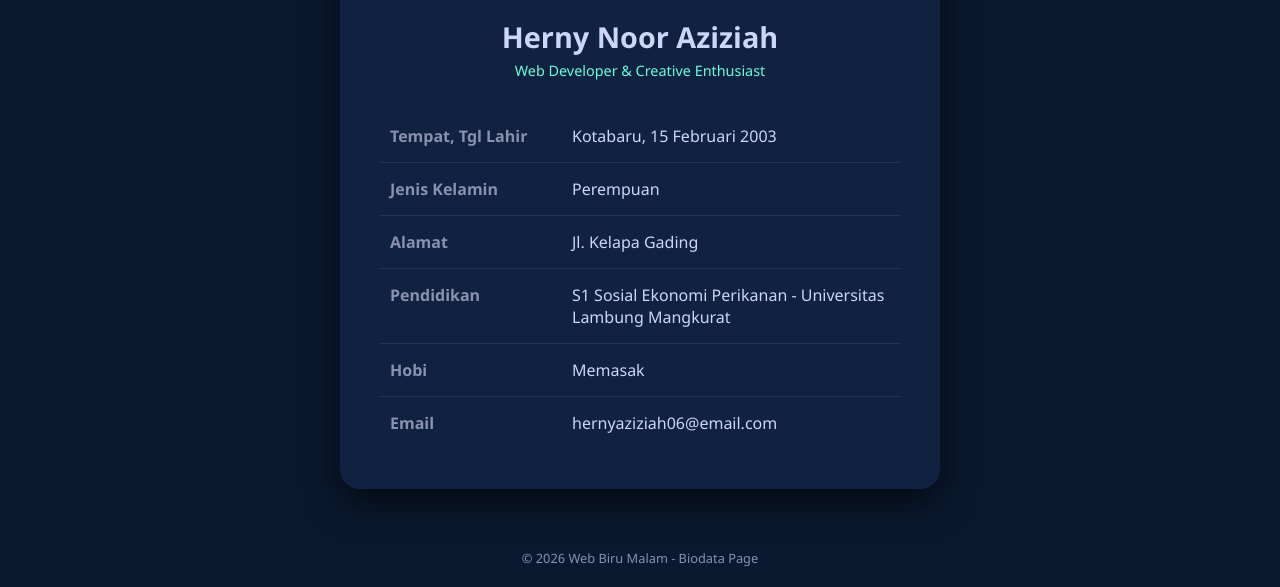
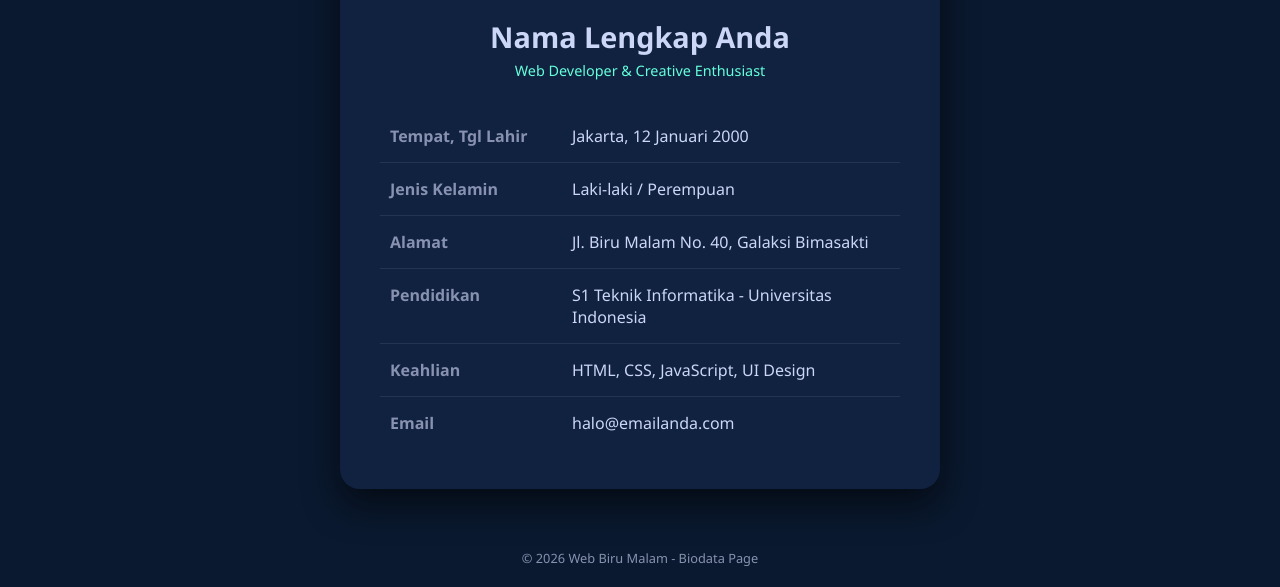
Before and after one commit to Herny-Noor-Aziziah/HERNY-NOOR-AZIZIAHH, a plain HTML site: page biodata.html in a window 1280 px wide. Shown: the part 267-854 px from the top of the page. Drawn offline with Linux system fonts and the light colour scheme.

Commit message:
Update biodata.html

```diff
--- a/biodata.html
+++ b/biodata.html
@@ -145,34 +145,34 @@
         <div class="bio-card">
             <div class="profile-header">
                 <img src="https://via.placeholder.com/150" alt="Foto Profil" class="profile-img">
-                <h2>Herny Noor Aziziah</h2>
+                <h2>Nama Lengkap Anda</h2>
                 <p class="tagline">Web Developer & Creative Enthusiast</p>
             </div>
 
             <table class="info-table">
                 <tr>
                     <td class="label">Tempat, Tgl Lahir</td>
-                    <td class="value">Kotabaru, 15 Februari 2003</td>
+                    <td class="value">Jakarta, 12 Januari 2000</td>
                 </tr>
                 <tr>
                     <td class="label">Jenis Kelamin</td>
-                    <td class="value">Perempuan</td>
+                    <td class="value">Laki-laki / Perempuan</td>
                 </tr>
                 <tr>
                     <td class="label">Alamat</td>
-                    <td class="value">Jl. Kelapa Gading</td>
+                    <td class="value">Jl. Biru Malam No. 40, Galaksi Bimasakti</td>
                 </tr>
                 <tr>
                     <td class="label">Pendidikan</td>
-                    <td class="value">S1 Sosial Ekonomi Perikanan - Universitas Lambung Mangkurat</td>
+                    <td class="value">S1 Teknik Informatika - Universitas Indonesia</td>
                 </tr>
                 <tr>
-                    <td class="label">Hobi</td>
-                    <td class="value">Memasak</td>
+                    <td class="label">Keahlian</td>
+                    <td class="value">HTML, CSS, JavaScript, UI Design</td>
                 </tr>
                 <tr>
                     <td class="label">Email</td>
-                    <td class="value">hernyaziziah06@email.com</td>
+                    <td class="value">halo@emailanda.com</td>
                 </tr>
             </table>
         </div>
```
